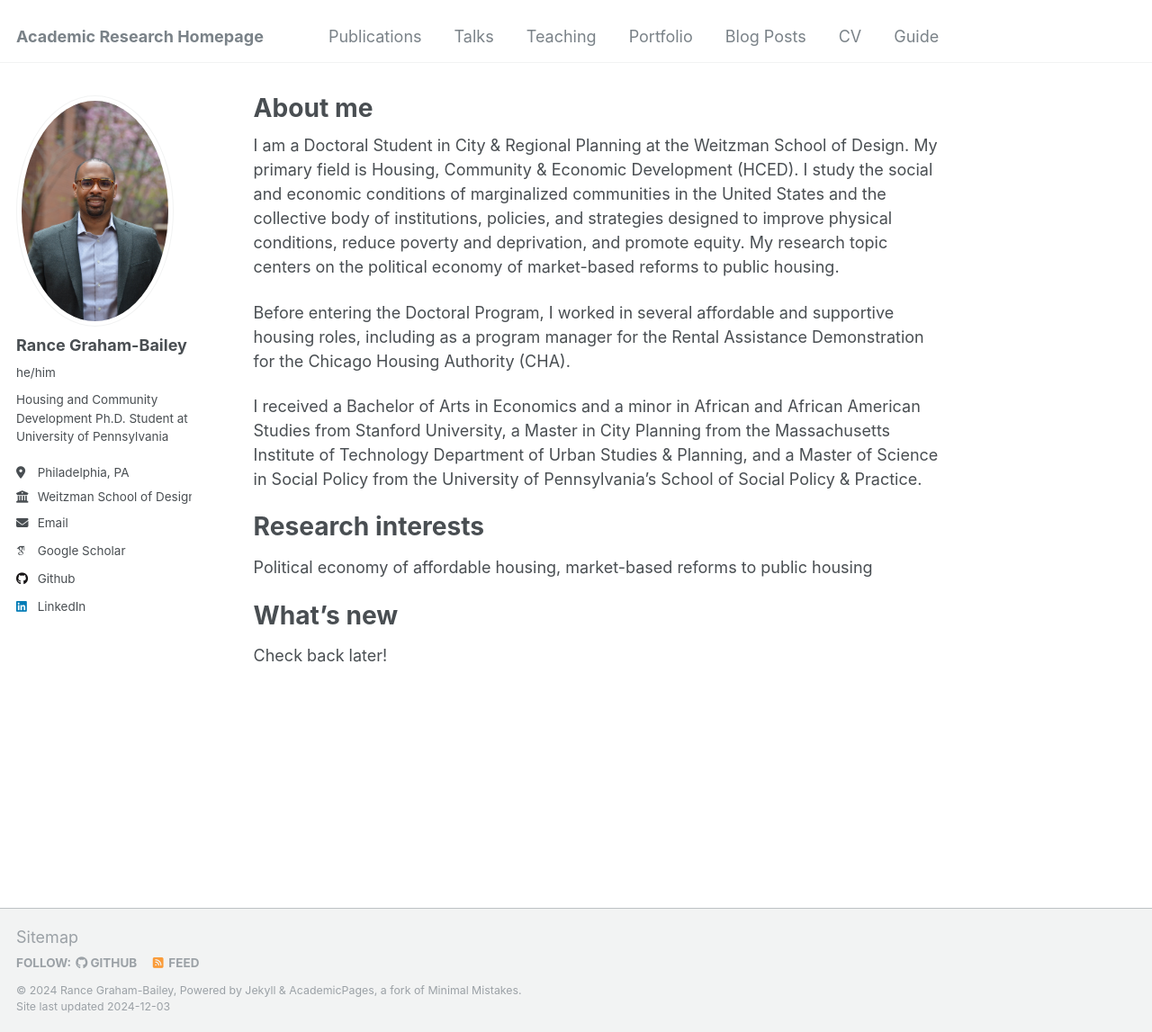
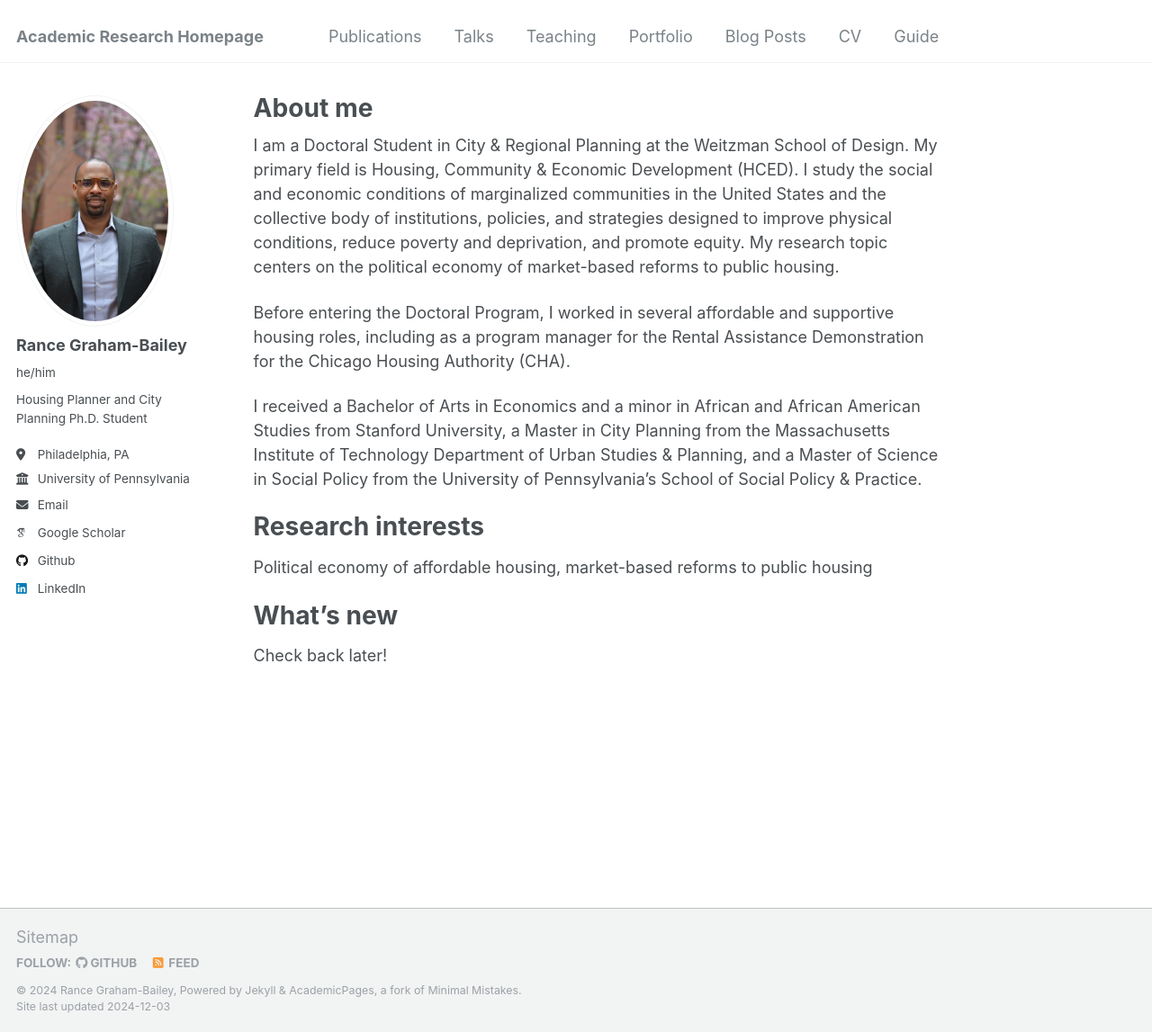
Before and after one commit to rgbailey-upenn/rgbailey-upenn.github.io, a Jekyll site: the page built from _pages/about.md, in a window 1280 px wide and 1147 px high. Shown: the whole window at 90% size. Built offline with Jekyll 4.4.1, drawn with Linux system fonts in a browser that asks for light colours; some web fonts are replaced.

Commit message:
Bio update

```diff
--- a/_config.yml
+++ b/_config.yml
@@ -24,9 +24,9 @@ author:
   avatar           : "rgb-photo-front.JPG"
   name             : "Rance Graham-Bailey"
   pronouns         : "he/him"
-  bio              : "Housing and Community Development Ph.D. Student at University of Pennsylvania"
+  bio              : "Housing Planner and City Planning Ph.D. Student"
   location         : "Philadelphia, PA"
-  employer         : "Weitzman School of Design"
+  employer         : "University of Pennsylvania"
   uri              : # URL
   email            : "rgbailey@design.upenn.edu"
 
```
Also changed, not shown: 1 other file.
